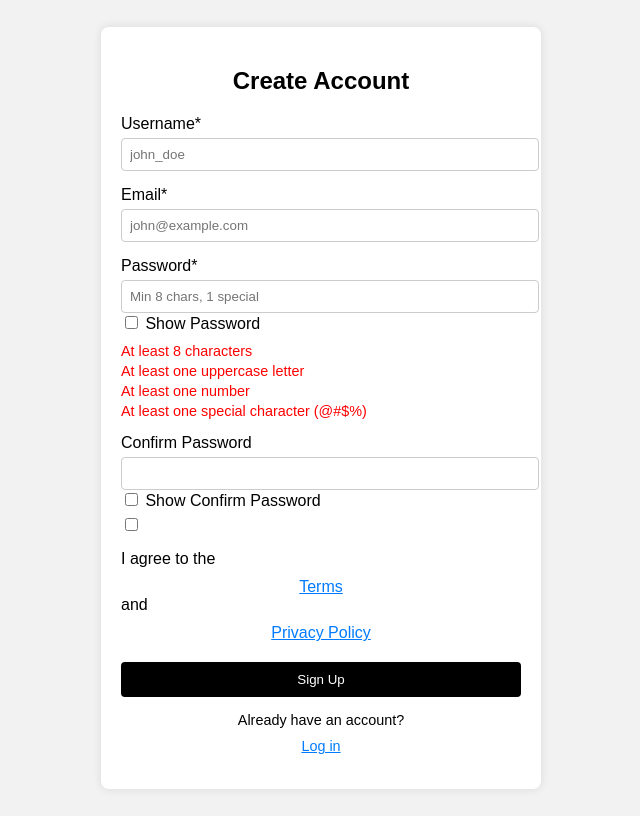
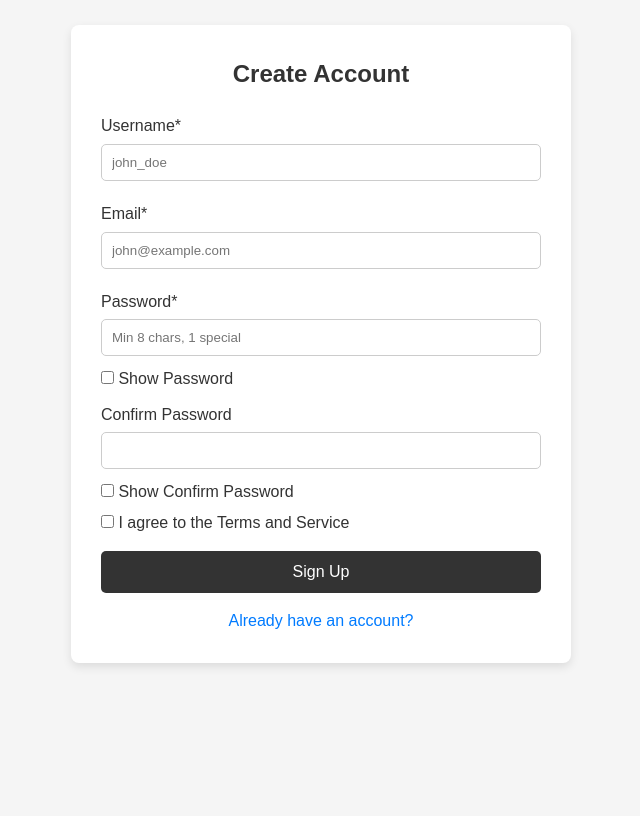
Before and after one commit to Frxncz/ITP222-Final-Project, a PHP site: page /signup.html in a window 1280 px wide. Shown: the whole page, without its empty margins (319-959 px from the left). After the commit the page ends 667 px from the top, so only its background shows below. Run offline with PHP 8.4, Linux system fonts and the light colour scheme.

Commit message:
feat: Add navigation bar and refine login/signup design
- Added a navigation bar to the login and welcome pages
- Fixed minor design inconsistencies in the login and signup forms

```diff
--- a/login.html
+++ b/login.html
@@ -4,9 +4,10 @@
   <meta charset="UTF-8">
   <meta name="viewport" content="width=device-width, initial-scale=1.0">
   <title>Login</title>
-  <link rel="stylesheet" href="styles.css">
 </head>
 <body>
+
+
   <div class="login-container">
     <form action="login.php" method="POST" id="loginForm">
       <h2>Login</h2>
--- a/signup.html
+++ b/signup.html
@@ -1,20 +1,109 @@
 <!DOCTYPE html>
 <html lang="en">
 <head>
-  <meta charset="UTF-8">
-  <meta name="viewport" content="width=device-width, initial-scale=1">
+  <meta charset="UTF-8" />
+  <meta name="viewport" content="width=device-width, initial-scale=1" />
   <title>Sign Up</title>
-  <link rel="stylesheet" href="styles.css">
   <style>
     .match-message {
       font-size: 0.9em;
       margin-top: 5px;
     }
+
     .match {
       color: green;
     }
+
     .no-match {
       color: red;
+    }
+
+    /* Global Styles */
+    * {
+      margin: 0;
+      padding: 0;
+      box-sizing: border-box;
+    }
+
+    body {
+      font-family: Arial, sans-serif;
+      background-color: #f5f5f5;
+      color: #333;
+      line-height: 1.6;
+    }
+
+    a {
+      text-decoration: none;
+      color: inherit;
+    }
+
+    form {
+      background: white;
+      max-width: 500px;
+      margin: 25px auto 20px;
+      padding: 30px;
+      box-shadow: 0 4px 10px rgba(0, 0, 0, 0.1);
+      border-radius: 8px;
+    }
+
+    form h2 {
+      margin-bottom: 20px;
+      text-align: center;
+    }
+
+    label {
+      display: block;
+      margin: 10px 0 5px;
+    }
+
+    input[type="text"],
+    input[type="email"],
+    input[type="password"] {
+      width: 100%;
+      padding: 10px;
+      border: 1px solid #ccc;
+      border-radius: 5px;
+      margin-bottom: 10px;
+    }
+
+    ul#password-requirements {
+      font-size: 0.9em;
+      margin: 10px 0;
+      padding-left: 20px;
+      display: none; /* hidden by default */
+    }
+
+    ul#password-requirements li.invalid {
+      color: red;
+    }
+
+    ul#password-requirements li.valid {
+      color: green;
+    }
+
+    button[type="submit"] {
+      width: 100%;
+      padding: 12px;
+      background: #333333;
+      color: white;
+      border: none;
+      border-radius: 5px;
+      font-size: 1em;
+      margin-top: 15px;
+      cursor: pointer;
+    }
+
+    button[type="submit"]:hover {
+      background: #555;
+    }
+
+    .nav-link {
+      margin-top: 15px;
+      text-align: center;
+    }
+
+    .nav-link a {
+      color: #007bff;
     }
   </style>
 </head>
@@ -23,14 +112,20 @@
     <h2>Create Account</h2>
 
     <label for="username">Username*</label>
-    <input type="text" name="username" id="username" required placeholder="john_doe">
+    <input type="text" name="username" id="username" required placeholder="john_doe" />
 
     <label for="email">Email*</label>
-    <input type="email" name="email" id="email" required placeholder="john@example.com">
+    <input type="email" name="email" id="email" required placeholder="john@example.com" />
 
     <label for="password">Password*</label>
-    <input type="password" name="password" id="password" required placeholder="Min 8 chars, 1 special">
-    <input type="checkbox" onclick="togglePassword('password')"> Show Password
+    <input
+      type="password"
+      name="password"
+      id="password"
+      required
+      placeholder="Min 8 chars, 1 special"
+    />
+    <input type="checkbox" onclick="togglePassword('password')" /> Show Password
 
     <ul id="password-requirements">
       <li id="length" class="invalid">At least 8 characters</li>
@@ -40,18 +135,83 @@
     </ul>
 
     <label for="confirmPassword">Confirm Password</label>
-    <input type="password" id="confirmPassword" required>
-    <input type="checkbox" onclick="togglePassword('confirmPassword')"> Show Confirm Password
+    <input type="password" id="confirmPassword" required />
+    <input type="checkbox" onclick="togglePassword('confirmPassword')" /> Show Confirm Password
 
     <div id="passwordMatchMessage" class="match-message"></div>
 
-
-    <input type="checkbox" id="terms" required> <label for="terms">I agree to the <a href="#">Terms</a> and <a href="#">Privacy Policy</a></label>
+    <input type="checkbox" id="terms" required /> I agree to the Terms and Service
 
     <button type="submit">Sign Up</button>
-    <p class="nav-link">Already have an account? <a href="index.html">Log in</a></p>
+    <p class="nav-link">
+      <a href="login.php">Already have an account?</a>
+    </p>
+  </form>
 
-  </form>
-  <script src="script.js"></script>
+  <script>
+
+    function togglePassword(id) {
+      const input = document.getElementById(id);
+      input.type = input.type === "password" ? "text" : "password";
+    }
+
+    const passwordInput = document.getElementById("password");
+    const requirementsList = document.getElementById("password-requirements");
+
+    const lengthReq = document.getElementById("length");
+    const upperReq = document.getElementById("uppercase");
+    const numberReq = document.getElementById("number");
+    const specialReq = document.getElementById("special");
+
+    passwordInput.addEventListener("input", function () {
+      const value = passwordInput.value;
+      const show = value.length > 0;
+      requirementsList.style.display = show ? "block" : "none";
+
+      // Check length
+      lengthReq.classList.toggle("valid", value.length >= 8);
+      lengthReq.classList.toggle("invalid", value.length < 8);
+
+      // Check uppercase
+      const hasUpper = /[A-Z]/.test(value);
+      upperReq.classList.toggle("valid", hasUpper);
+      upperReq.classList.toggle("invalid", !hasUpper);
+
+      // Check number
+      const hasNumber = /\d/.test(value);
+      numberReq.classList.toggle("valid", hasNumber);
+      numberReq.classList.toggle("invalid", !hasNumber);
+
+      // Check special character
+      const hasSpecial = /[@#$%]/.test(value);
+      specialReq.classList.toggle("valid", hasSpecial);
+      specialReq.classList.toggle("invalid", !hasSpecial);
+
+        const confirmPasswordInput = document.getElementById("confirmPassword");
+    const matchMessage = document.getElementById("passwordMatchMessage");
+
+    function checkPasswordMatch() {
+      const password = passwordInput.value;
+      const confirmPassword = confirmPasswordInput.value;
+
+      if (confirmPassword.length === 0) {
+        matchMessage.textContent = "";
+        matchMessage.className = "match-message";
+        return;
+      }
+
+      if (password === confirmPassword) {
+        matchMessage.textContent = "Passwords match";
+        matchMessage.className = "match-message match";
+      } else {
+        matchMessage.textContent = "Passwords do not match";
+        matchMessage.className = "match-message no-match";
+      }
+    }
+
+    passwordInput.addEventListener("input", checkPasswordMatch);
+    confirmPasswordInput.addEventListener("input", checkPasswordMatch);
+    });
+  </script>
 </body>
 </html>
--- a/styles.css
+++ b/styles.css
@@ -1,3 +1,4 @@
+
 body {
   font-family: Arial, sans-serif;
   background: #f2f2f2;
```
Also changed, not shown: index.html (+105 -5 lines), login.php (+83 -0 lines), dashboard.php (line endings or trailing spaces), users.sql (line endings or trailing spaces). Lines whose indentation alone changed are shown as unchanged.
